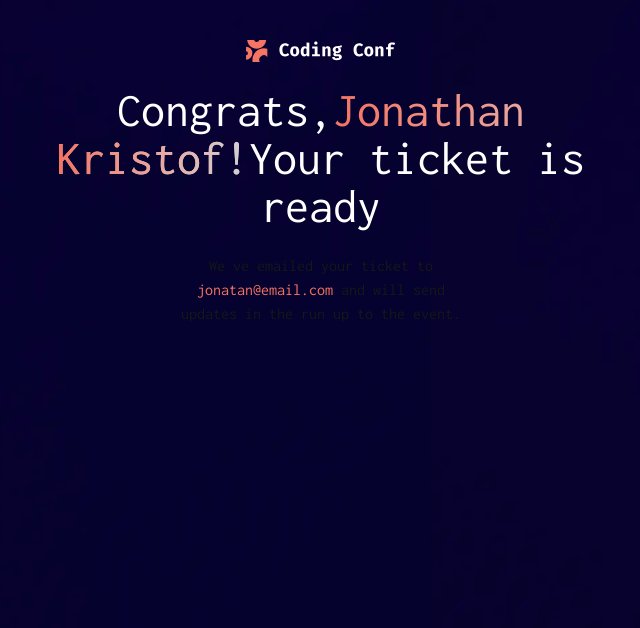
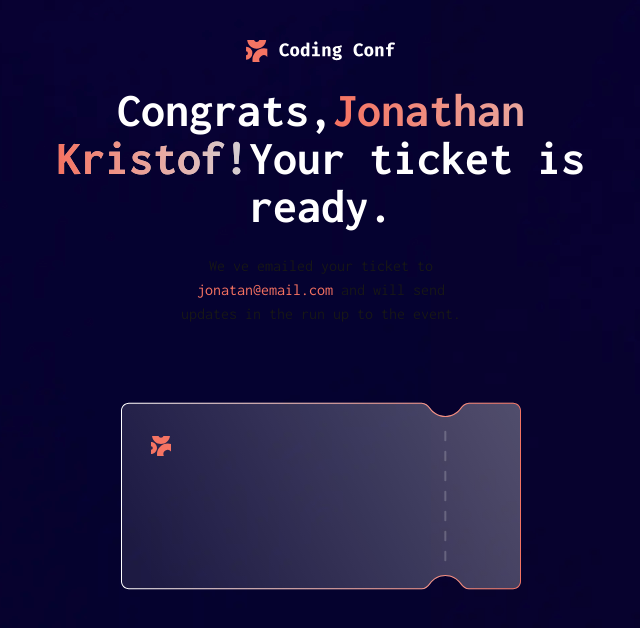
Before and after one commit to stkeys/new-conf-ticket, a Next.js app: page /Ticket in a window 1280 px wide. Shown: the top 628 px of the page, without its empty margins (319-959 px from the left). Built offline with nearby package versions, Linux system fonts and the light colour scheme.

Commit message:
add ticket pattern

```diff
--- a/src/app/Ticket/page.tsx
+++ b/src/app/Ticket/page.tsx
@@ -18,20 +18,40 @@ export default function Ticket() : React.ReactElement {
         />
       </div>
       <div className="md:w-[50%] pt-6 mb-4 flex items-center flex-col justify-center">
-        <h1 className="text-2xl  md:text-5xl text-[hsl(0,0%,100%)] font-bold.">
+        <h1 className="text-2xl  md:text-5xl text-[hsl(0,0%,100%)] font-bold">
           Congrats,
           <span
           className="bg-gradient-to-r from-[hsl(7,88%,67%)] to-[hsl(252,6%,83%)] bg-clip-text text-transparent">
             Jonathan <span className="bg-gradient-to-r from-[hsl(7,88%,67%)] to-[hsl(252,6%,83%)] bg-clip-text text-transparent">Kristof!</span>
           </span>
-          Your ticket is ready
+          Your ticket is ready.
         </h1>
         <p className="md:w-[50%] pt-6">
           We ve emailed your ticket to <span className="text-[hsl(7,88%,67%)]">
             jonatan@email.com </span>
           and will send updates in the run up to the event.
         </p>
+
+        <div className="relative">
+          <Image
+            src="/images/pattern-ticket.svg"
+            alt="Ticket"
+            width={300}
+            height={200}
+            className="mx-auto pt-10 md:w-[400px] md:h-[300px]"
+          />
+          <div className="absolute top-[40%] left-10 transform -translate-x-1/2 -translate-y-1/2">
+            <Image
+              src="/images/logo-mark.svg"
+              alt="Ticket Full"
+              width={20 }
+              height={20 }
+              className=""
+            />
+          </div>
+        </div>
       </div>
+
 
     </div>
  )
```
